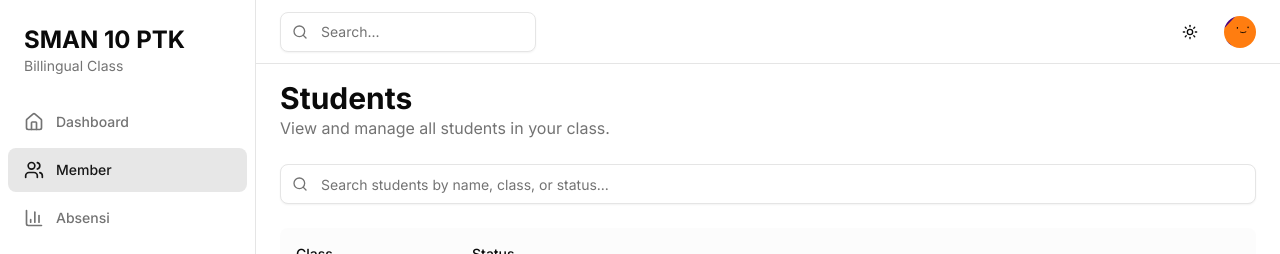
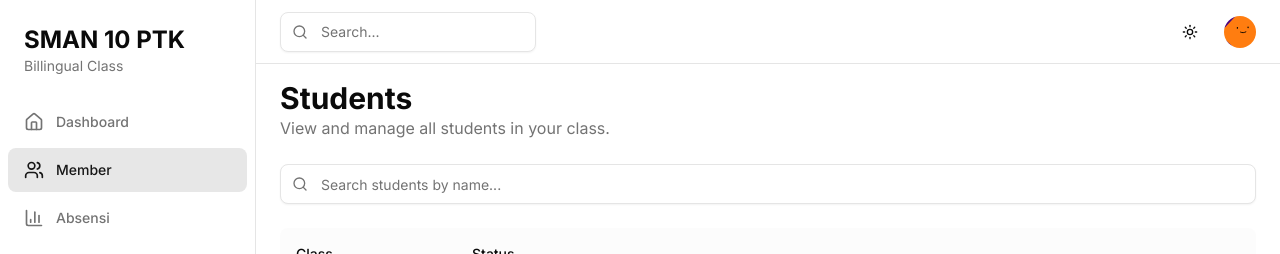
Before and after one commit to TwentyCloff/employee, a Next.js app: page /employees in a window 1280 px wide. Shown: the top 254 px of the page. Built offline with nearby package versions, Linux system fonts and the light colour scheme.

Commit message:
Update page.jsx

```diff
--- a/app/employees/page.jsx
+++ b/app/employees/page.jsx
@@ -248,7 +248,7 @@ export default function StudentsPage() {
             <Search className="absolute left-3 top-1/2 -translate-y-1/2 h-4 w-4 text-muted-foreground" />
             <Input
               type="text"
-              placeholder="Search students by name, class, or status..."
+              placeholder="Search students by name..."
               value={searchQuery}
               onChange={(e) => setSearchQuery(e.target.value)}
               className="h-10 w-full rounded-md border border-input bg-background px-10 text-sm"
```
